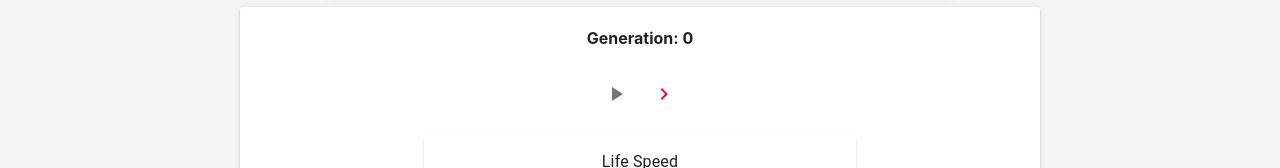
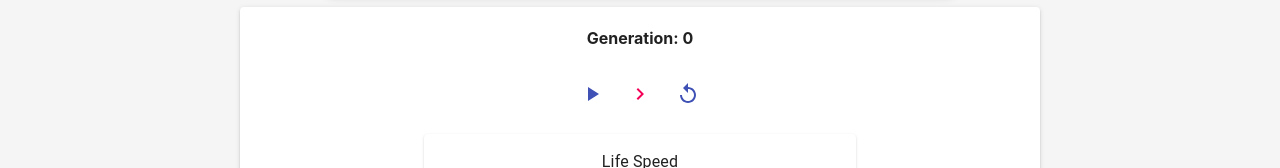
Before and after one commit to SyriiAdvent/game-of-life, a React (Create React App) app: page / in a window 1280 px wide. Shown: the part 621-789 px from the top of the page. Built offline with nearby package versions, Linux system fonts and the light colour scheme.

Commit message:
Added Reset function

```diff
--- a/src/components/controls/PlayerButton.tsx
+++ b/src/components/controls/PlayerButton.tsx
@@ -1,19 +1,21 @@
 import React from 'react'
 import { useRecoilState } from 'recoil'
-import { startGame, nextLife } from '../../stateStore/atoms'
+import { startGame, nextLife, resetGame } from '../../stateStore/atoms'
 import IconButton from '@material-ui/core/IconButton';
 import Button from '@material-ui/core/Button';
 import PlayArrowIcon from '@material-ui/icons/PlayArrow';
 import PauseIcon from '@material-ui/icons/Pause';
 import NavigateNextIcon from '@material-ui/icons/NavigateNext';
+import ReplayIcon from '@material-ui/icons/Replay';
 
 const PlayerButton = () => {
   const [liveGame, setLiveGame] = useRecoilState(startGame)
   const [nextFrame, setNextFrame] = useRecoilState(nextLife)
+  const [reset, setReset] = useRecoilState(resetGame)
   return (
     <div>
       <IconButton
-        color={!liveGame ? 'default' : 'secondary'}
+        color={!liveGame ? 'primary' : 'secondary'}
         onClick={() => setLiveGame(prev => !prev)}
         >{liveGame ?
          <PauseIcon />
@@ -28,6 +30,10 @@ const PlayerButton = () => {
           }
         }}
       ><NavigateNextIcon /></IconButton>
+      <IconButton
+        color='primary'
+        onClick={() => setReset(true)}
+      ><ReplayIcon /></IconButton>
     </div>
   )
 }
--- a/src/components/gameOfLife/Grid.tsx
+++ b/src/components/gameOfLife/Grid.tsx
@@ -5,7 +5,7 @@ import { Paper } from "@material-ui/core";
 import Node from "./Node";
 import produce from 'immer'
 import { useRecoilValue, useRecoilState } from 'recoil';
-import { generationState, animSpeed, startGame, nextLife } from '../../stateStore/atoms'
+import { generationState, animSpeed, startGame, nextLife, resetGame } from '../../stateStore/atoms'
 
 interface StyleProps {
   root: BaseCSSProperties;
@@ -43,6 +43,7 @@ const useStyles = makeStyles((theme: Theme) =>
   const cls = useStyles();
   const [generation, setGeneration] = useRecoilState(generationState);
   const [nextFrame, setNextFrame] = useRecoilState(nextLife)
+  const [reset, setReset] = useRecoilState(resetGame)
   const speed = useRecoilValue(animSpeed)
   const [grid, setGrid] = useState<IGrid>([]);
   const [gridSize, setGridSize] = useState<IGridSize>({
@@ -97,6 +98,8 @@ const useStyles = makeStyles((theme: Theme) =>
   const liveGame = useRecoilValue(startGame)
   const liveRef = useRef(liveGame)
   liveRef.current = liveGame
+  const resetRef = useRef(reset)
+  resetRef.current = reset
 
   const simulateAutomata = useCallback(() => {
       setGrid(origin => {
@@ -139,6 +142,11 @@ const useStyles = makeStyles((theme: Theme) =>
     }
   }, [liveRef.current, nextFrameRef.current])
 
+  useEffect(() => {
+    initilizeGrid()
+    setGeneration(0)
+  }, [resetRef.current])
+
   const nextGeneration = () => {
     simulateAutomata()
   }
--- a/src/stateStore/atoms.ts
+++ b/src/stateStore/atoms.ts
@@ -34,3 +34,8 @@ export const nextLife = atom({
   key: 'nextLife',
   default: false
 })
+
+export const resetGame = atom({
+  key: 'resetGame',
+  default: false
+})
```
